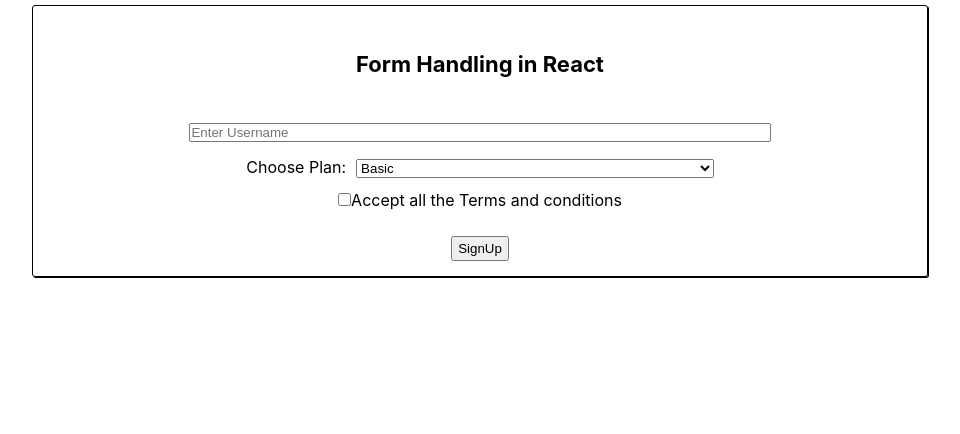
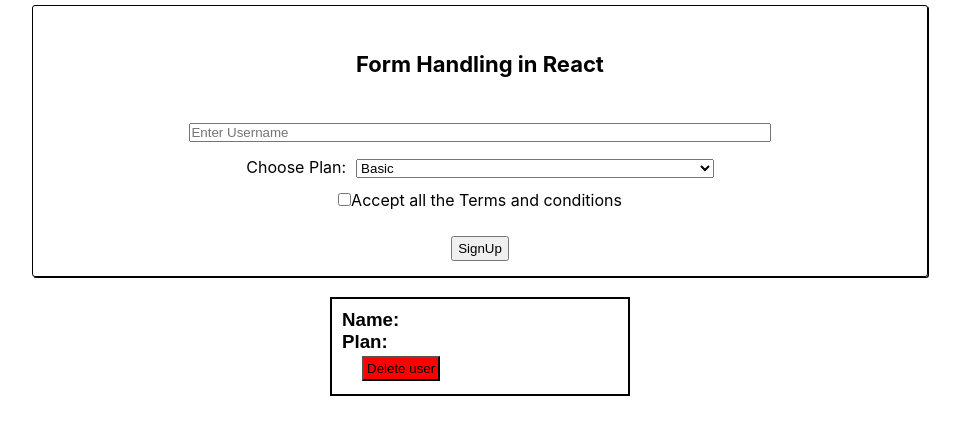
Before and after one commit to Apoorv2402/ReactJS, a React (Create React App) app: page / in a window 1280 px wide. Shown: the top 434 px of the page, without its empty margins (160-1120 px from the left). Built offline with nearby package versions, Linux system fonts and the light colour scheme.

Commit message:
function as prop, conditional render

```diff
--- a/src/App.js
+++ b/src/App.js
@@ -7,11 +7,24 @@ function App() {
   const [name,setName] = useState('');
   const [tnc,setTnc] = useState(false);
   const [plan,setPlan] = useState('');
+  const [newname,setNewname] = useState('');
+  const [newplan,setNewplan] = useState('');
+
 
   function getFormData(e) {
     e.preventDefault()
+    if(tnc === true){
     console.log(name,tnc,plan)
-
+    setNewname(name)
+    setNewplan(plan)
+    alert('User added succesfully')
+    }else{
+      alert('Agree to T&C`s to continue')
+    }
+  }
+  function deleteUser(e) {
+    setNewname(null)
+    setNewplan(null)
   }
 ;  return (
     <div className="App">
@@ -29,6 +42,10 @@ function App() {
     <input id="checkbox" type="checkbox"onChange={(e)=>setTnc(e.target.checked)}></input><span>Accept all the Terms and conditions</span>
   <button type="submit" >SignUp</button>
   </form>
+  <div>
+
+  <Users name={newname} plan={newplan} deleteUser={deleteUser} />
+  </div>
     </div>
   );
 }
--- a/src/Components/Users.js
+++ b/src/Components/Users.js
@@ -1,21 +1,20 @@
 import React, { Component,useState } from 'react'
 
 function Users(props) {
+console.log(props)
     const mystyle = {
         border: "2px solid black",
-        color: "white",
         width: "300px",
         margin: "20px auto",
-        backgroundColor: "Gray",
         padding: "10px",
         fontFamily: "Arial"
     };
-    // const{name, userid} = props;
+    const{name, plan} = props;
     return (
         <div style={mystyle}>
-            <h1>New User Added ...!</h1>
-            <h3>Name: {props.name}</h3>
-            <h3>User ID: {props.userid}</h3>
+            <h3>Name: {name}</h3>
+            <h3>Plan: {plan}</h3>
+            <button style={{backgroundColor:"red", width:"max-content", padding:"3px", margin:"3px 20px"}} onClick={props.deleteUser}>Delete user</button>
         </div>
     )
 
```
